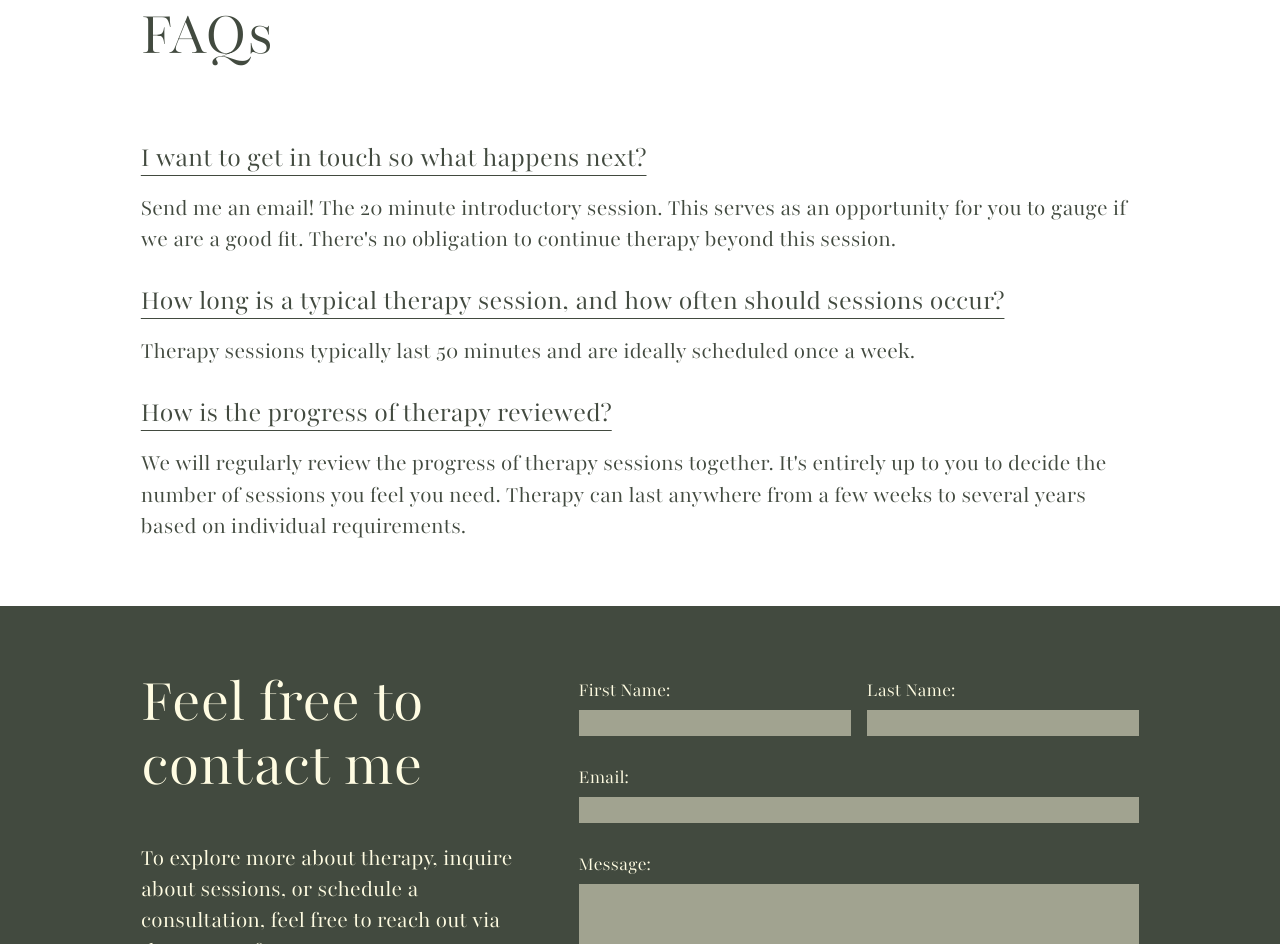
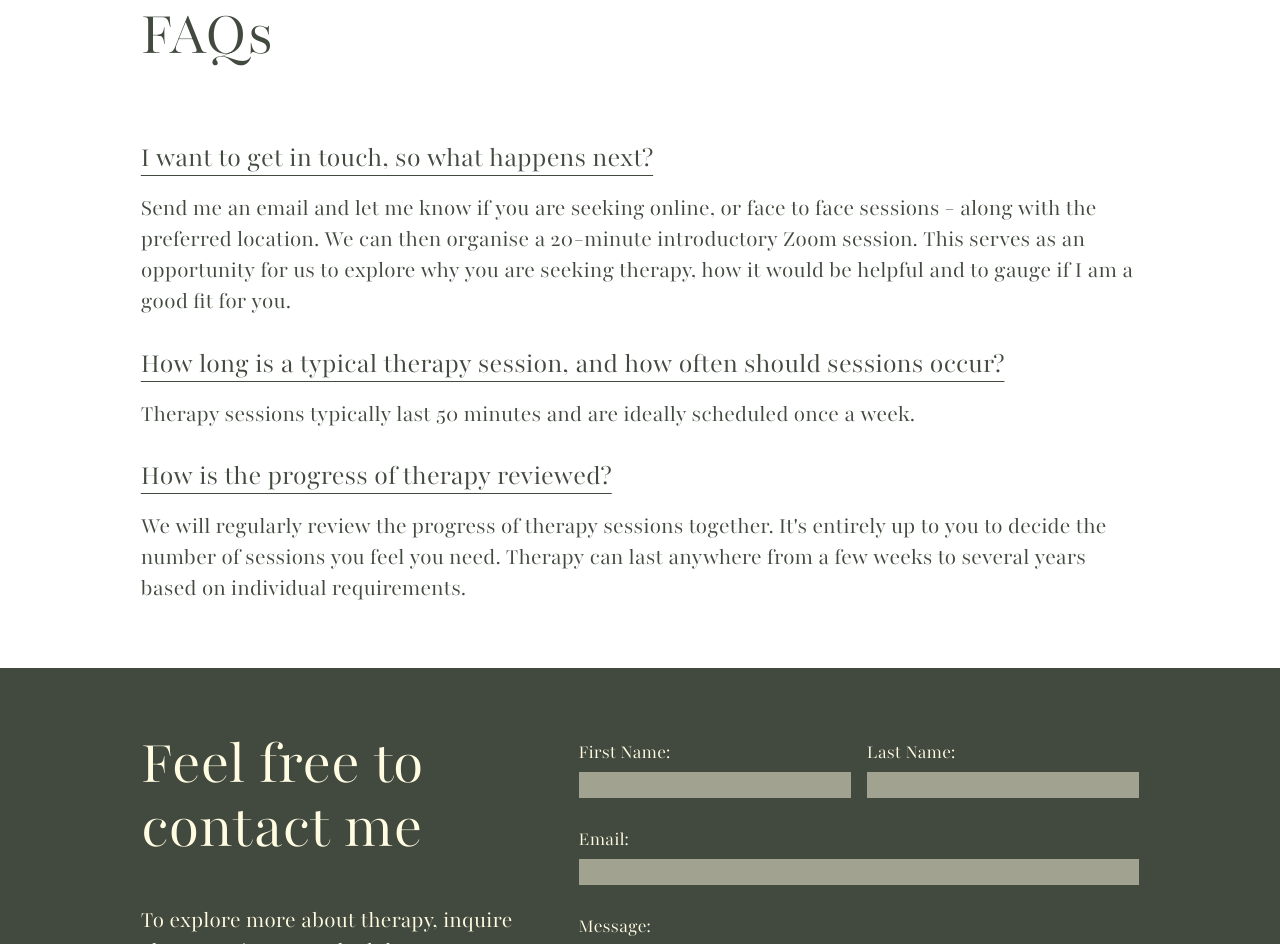
Before and after one commit to aryanchegini/sorayas-website, a plain HTML site: page index.html in a window 1280 px wide. Shown: the part 4778-5722 px from the top of the page. Drawn offline with Linux system fonts and the light colour scheme.

Commit message:
Update index.html

```diff
--- a/index.html
+++ b/index.html
@@ -80,8 +80,7 @@
                 reclaim your inner compass.
                 <br /><br />
                 Connecting back to ourselves is essential in uncovering what
-                truly needs tending to. From here, potential can be found;
-                opening up to fresh possibility and a new direction.
+                truly needs tending to. From here potential can be found, opening up to fresh possibility and a new direction.
               </p>
             </div>
           </div>
@@ -221,12 +220,10 @@
             <div class="info-div">
               <br /><br />
               <h3 class="mini-section-title underline">
-                I want to get in touch so what happens next?
+                I want to get in touch, so what happens next?
               </h3>
               <p class="left-info">
-                Send me an email! The 20 minute introductory session. This
-                serves as an opportunity for you to gauge if we are a good fit.
-                There's no obligation to continue therapy beyond this session.
+                Send me an email and let me know if you are seeking online, or face to face sessions - along with the preferred location. We can then organise a 20-minute introductory Zoom session.  This  serves as an opportunity for us to explore why you are seeking therapy, how it would be helpful and to gauge if I am a good fit for you.
               </p>
               <br /><br />
               <h3 class="mini-section-title underline">
```
